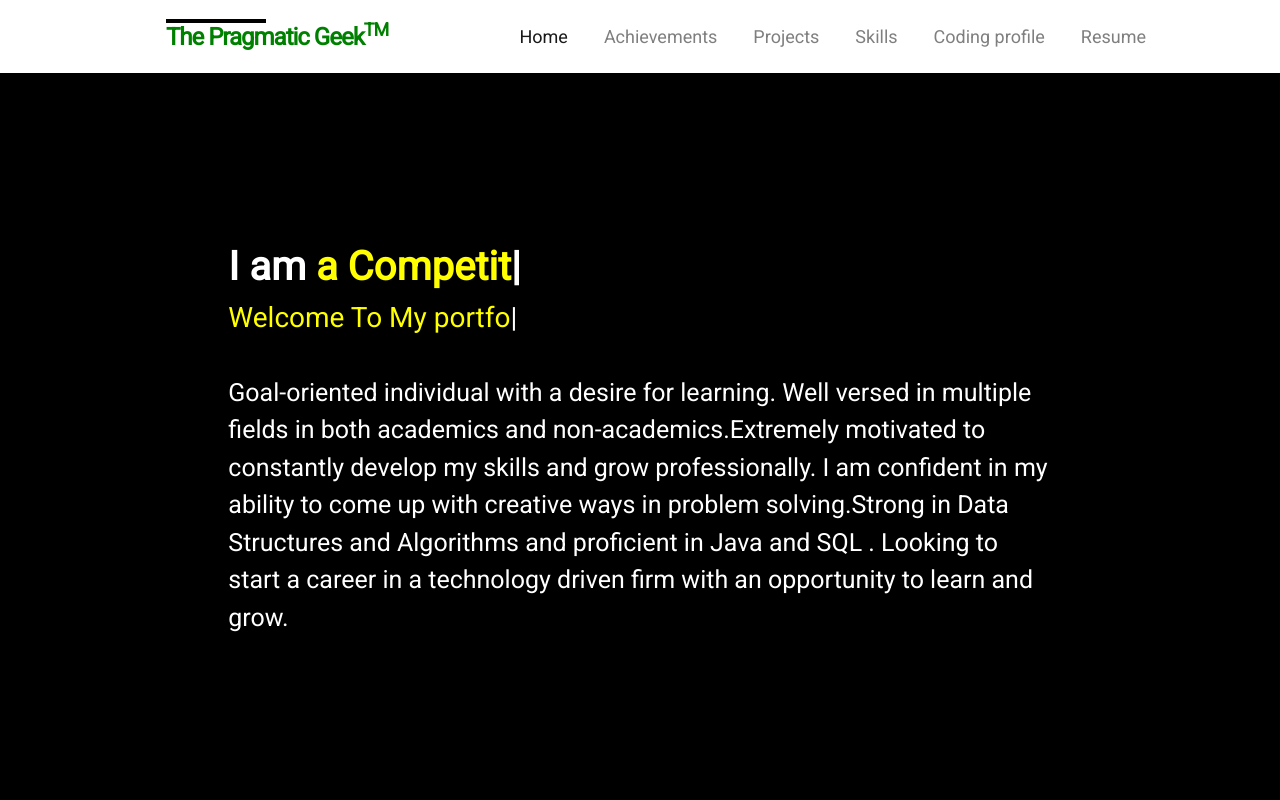
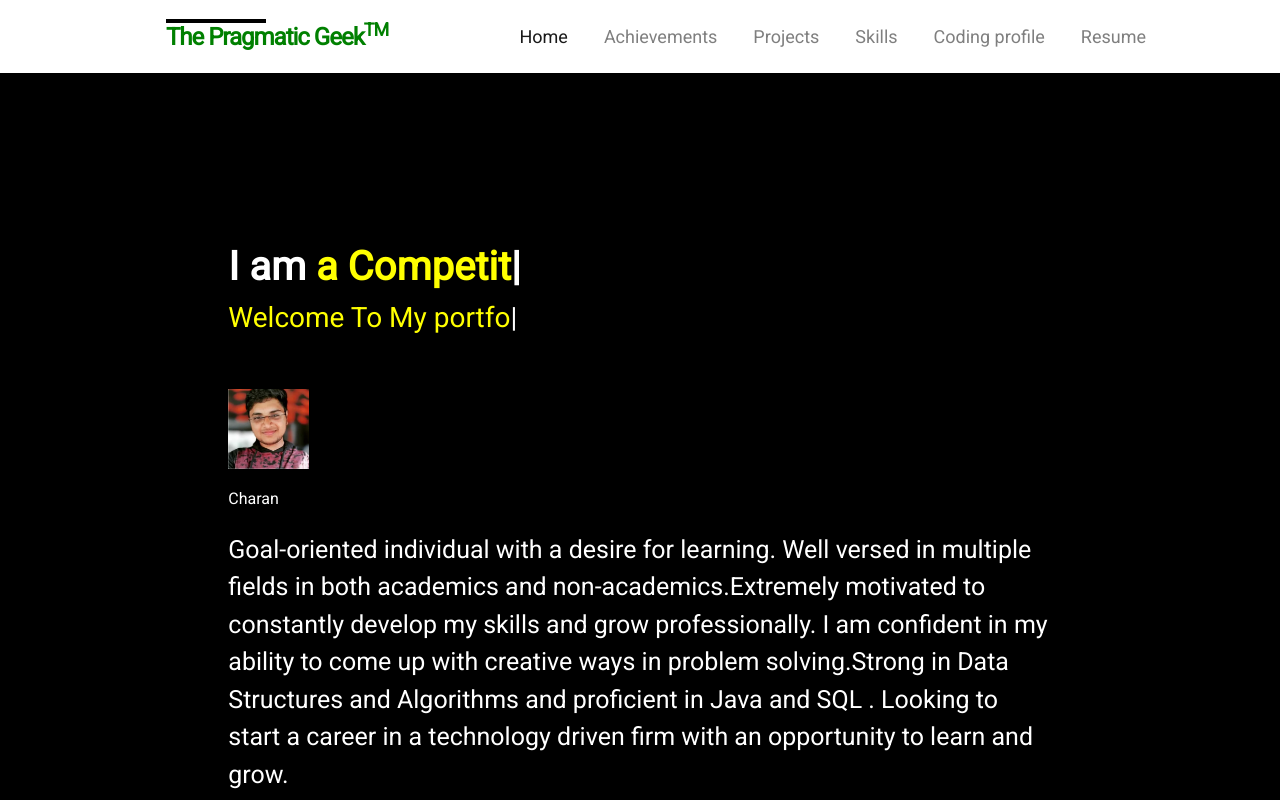
Before and after one commit to itscharanp/portfolio, a website: page index.html in a window 1280 px wide. Shown: the top 800 px of the page. Drawn offline with nearby package versions, Linux system fonts and the light colour scheme.

Commit message:
Update index.html

```diff
--- a/index.html
+++ b/index.html
@@ -98,6 +98,21 @@
                         <h3 id="index-head" style="color:white;"> <span id="typed1" style="color:yellow;"></span>
                         </h3>
 
+               <div class="row" style="padding-top: 30px;">
+
+                <div class="col-6 col-lg-12">
+                    <picture>
+                        <source srcset="./assets/charan.webp 1x" type="image/webp">
+                        <source srcset="./assets/bootstrap.PNG  1x" type="image/jpeg">
+                        <img src="./assets/bootstrap.PNG" alt="instagram" style="height:80px;">
+                    </picture>
+                        <h6 style="margin-top:20px;color: white">Charan</h6>
+                </div>
+
+
+            </div>
+
+
 
 
 
```
